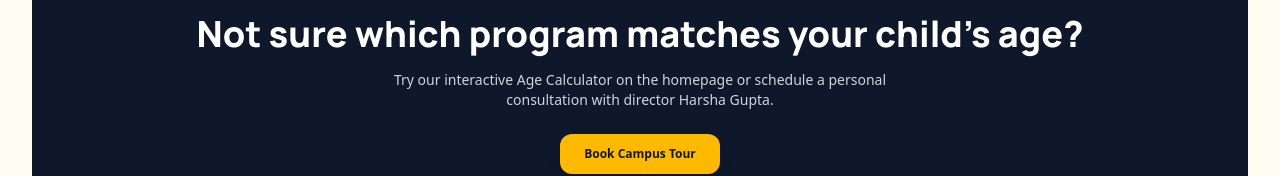
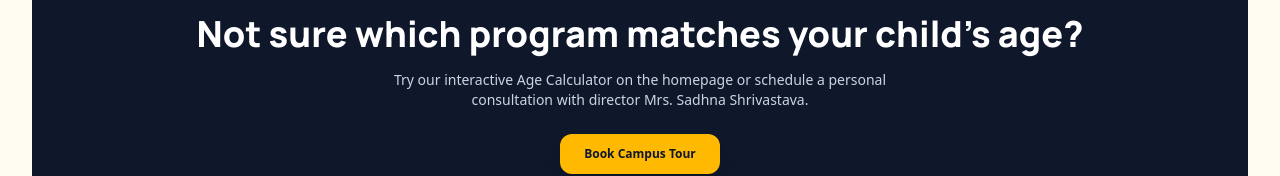
Before and after one commit to abhishekgaud7/Euro-Kids-Bn, a React (Vite) app: page /programs in a window 1280 px wide. Shown: the part 3118-3294 px from the top of the page. Built offline with nearby package versions, Linux system fonts and the light colour scheme.

Commit message:
Update Director name to Mrs. Sadhna Shrivastava with 30+ Years Experience

```diff
--- a/src/components/BookVisitModal.tsx
+++ b/src/components/BookVisitModal.tsx
@@ -121,7 +121,7 @@ export const BookVisitModal: React.FC = () => {
                 Schedule a School Visit
               </h3>
               <p className="text-xs text-slate-500 mb-6">
-                Come experience our bright classrooms, outdoor play areas, and meet director Harsha Gupta.
+                Come experience our bright classrooms, outdoor play areas, and meet director Mrs. Sadhna Shrivastava.
               </p>
 
               <form onSubmit={handleSubmit} className="space-y-4">
--- a/src/components/Header.tsx
+++ b/src/components/Header.tsx
@@ -104,7 +104,7 @@ export const Header: React.FC<HeaderProps> = ({ activeTab, setActiveTab }) => {
     },
     {
       title: 'Director Spotlight',
-      desc: 'Mrs. Harsha Gupta (10+ Yrs Pedagogy Care).',
+      desc: 'Mrs. Sadhna Shrivastava (30+ Yrs Pedagogy Care).',
       icon: Users,
       color: 'bg-emerald-100 text-emerald-700'
     }
--- a/src/data/schoolData.ts
+++ b/src/data/schoolData.ts
@@ -237,13 +237,13 @@ export const FACILITIES: CampusFacility[] = [
 
 export const FACULTY_MEMBERS: FacultyMember[] = [
   {
-    name: "Mrs. Harsha Gupta",
+    name: "Mrs. Sadhna Shrivastava",
     role: "Founder & Pedagogy Director",
-    qualification: "M.A. in Child Development",
-    experience: "10+ Years",
-    bio: "Harsha believes that school should feel like a second home. She is dedicated to creating a warm, supportive space where children feel safe to learn.",
+    qualification: "M.A. in Early Childhood Education & Development",
+    experience: "30+ Years",
+    bio: "Mrs. Sadhna Shrivastava believes that school should feel like a second home. With over 30+ years of rich experience in early childhood education, she is dedicated to creating a warm, supportive space where children feel safe, happy, and confident to learn.",
     image: "/images/slider/slide3.jpg",
-    specialty: "Early Childhood Pedagogy & Care"
+    specialty: "Early Childhood Pedagogy, Mentorship & Care"
   }
 ];
 
--- a/src/pages/ProgramsPage.tsx
+++ b/src/pages/ProgramsPage.tsx
@@ -128,7 +128,7 @@ export const ProgramsPage: React.FC = () => {
       <section className="bg-slate-900 rounded-3xl p-8 md:p-12 text-white text-center space-y-4">
         <h2 className="text-2xl sm:text-4xl font-black">Not sure which program matches your child's age?</h2>
         <p className="text-xs sm:text-sm text-slate-300 max-w-xl mx-auto">
-          Try our interactive Age Calculator on the homepage or schedule a personal consultation with director Harsha Gupta.
+          Try our interactive Age Calculator on the homepage or schedule a personal consultation with director Mrs. Sadhna Shrivastava.
         </p>
         <div className="pt-2 flex justify-center gap-4">
           <button
```
